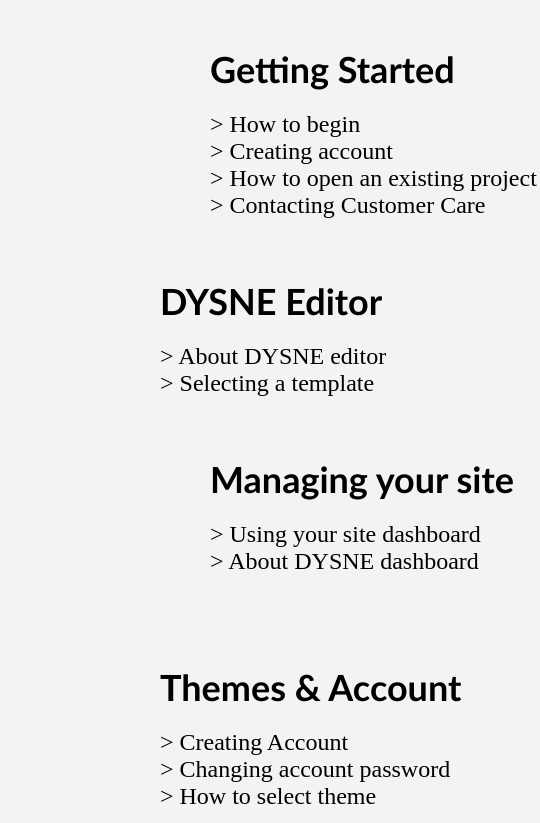
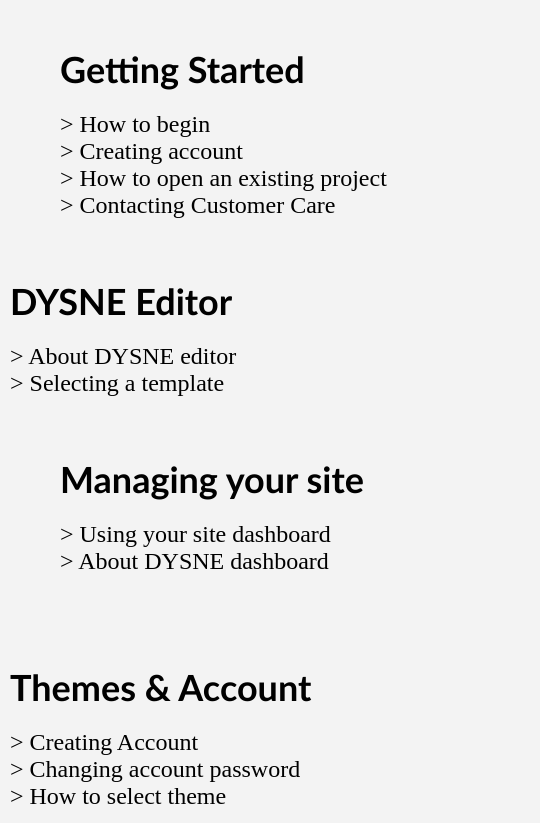
Before and after one commit to Ifunanya67/support-page, a plain HTML site: page index.html in a window 390 px wide. Shown: the part 737-1560 px from the top of the page, 540 px wide, since content can reach past the window. Drawn offline with nearby package versions, Linux system fonts and the light colour scheme; no server answers; a web font is replaced by a local one.

Commit message:
commit after corrections

```diff
--- a/style.css
+++ b/style.css
@@ -359,25 +359,33 @@ text-align: center;
     .gtn-a{
         border-right: none;
         width: 100%;
-        margin-left: 150px;
+
         margin-bottom: 50px;
     }
     .gtn-c{
         border-right: none;
         width: 100%;
-        margin-left: 150px;
+        justify-content: left;
         margin-bottom: 40px;
 
     }
 
     }
 @media screen and (max-width:750px){
+    .gtn-a{
+        width: 100%;
+        justify-content: left;
+    }
     .gtn-b{
         width: 100%;
-        margin-left: 150px;
+        justify-content: left;
+    }
+    .gtn-c{
+        justify-content: left;
+        width: 100%;
     }
     .gtn-d{
         width: 100%;
-        margin-left: 150px;
+        justify-content: left;
     }
 }
```
